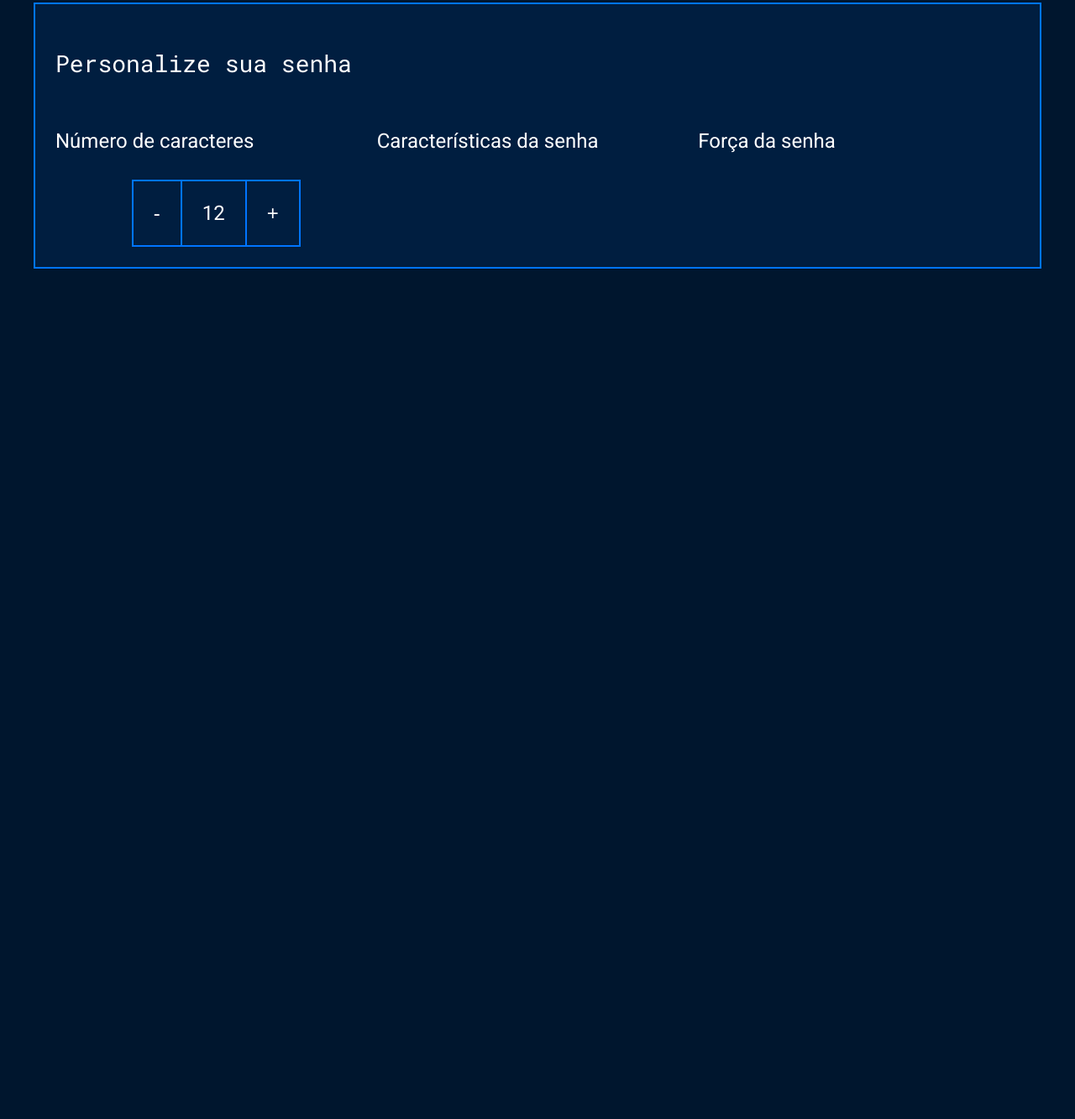
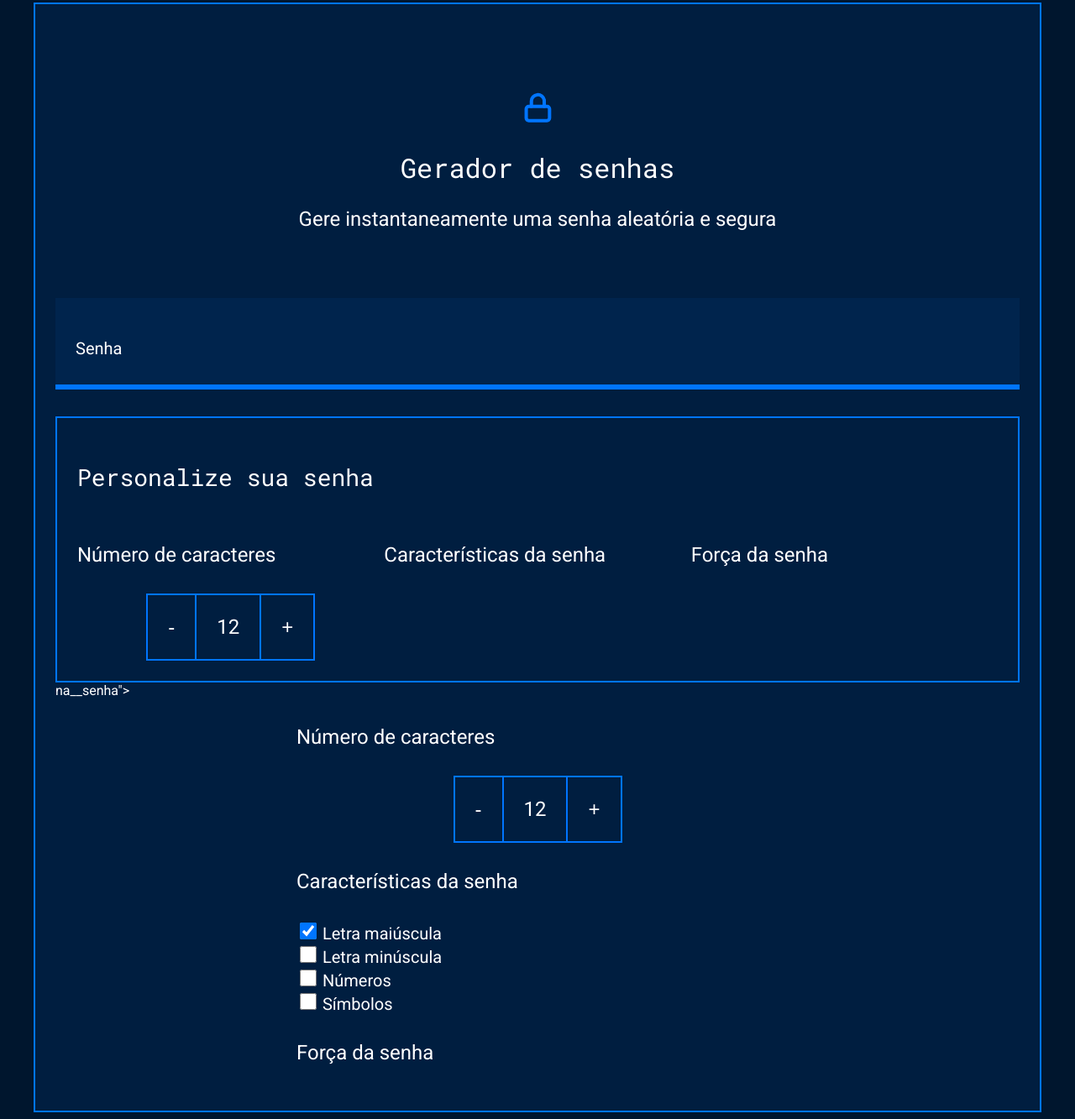
Before and after one commit to kayokals/cira-o-de-senha-3MA, a plain HTML site: page index.html in a window 1280 px wide. Shown: the part 464-1797 px from the top of the page at 84% size. Before the commit the page ends 800 px from the top, so only its background shows below. Drawn offline with Linux system fonts and the light colour scheme.

Commit message:
11 06 25

```diff
--- a/index.html
+++ b/index.html
@@ -19,9 +19,50 @@
             <label for="senha">Senha</label>
             <input name="senha" type="text" id="campo-senha">
         </div>
-        <div class="parametro">
-            <h3 class="parametro-titulo">Personalize sua senha</h3>
-            <div class="parametro-coluna__senha">
+        <div class="parametro"><!DOCTYPE html>
+            <html lang="pt-br">
+
+            <head>
+                <meta charset="UTF-8">
+                <meta name="viewport" content="width=device-width, initial-scale=1.0">
+                <title>Gerador de senha</title>
+                <link rel="stylesheet" href="style.css">
+            </head>
+
+            <body>
+                <section class="conteudo">
+                    <div class="conteudo-titulo">
+                        <img src="unlock.svg" alt="cadeado fechado">
+                        <h2 class="titulo-principal">Gerador de senhas</h2>
+                        <h3 class="titulo-secundario">Gere instantaneamente uma senha aleatória e segura</h3>
+                    </div>
+                    <div class="conteudo-senha">
+                        <label for="senha">Senha</label>
+                        <input name="senha" type="text" id="campo-senha">
+                    </div>
+                    <div class="parametro">
+                        <h3 class="parametro-titulo">Personalize sua senha</h3>
+                        <div class="parametro-coluna__senha">
+                            <div class="parametro-senha">
+                                <h4 class="parametro-senha__titulo">Número de caracteres</h4>
+                                <div class="parametro-senha-botoes">
+                                    <button class="parametro-senha__botao">-</button>
+                                    <p class="parametro-senha__texto">12</p>
+                                    <button class="parametro-senha__botao">+</button>
+                                </div>
+                            </div>
+                            <div class="parametro-senha">
+                                <h4 class="parametro-senha__titulo">Características da senha</h4>
+                            </div>
+                            <div class="parametro-senha">
+                                <h4 class="parametro-senha__titulo">Força da senha</h4>
+                            </div>
+                        </div>
+                    </div>
+                </section>
+            </body>
+
+            </html>na__senha">
                 <div class="parametro-senha">
                     <h4 class="parametro-senha__titulo">Número de caracteres</h4>
                     <div class="parametro-senha-botoes">
@@ -32,9 +73,19 @@
                 </div>
                 <div class="parametro-senha">
                     <h4 class="parametro-senha__titulo">Características da senha</h4>
+                    <div class="parametro-senha-checkbox"><input type="checkbox" name="maiuscula" class="checkbox" checked>
+                    <label for="maiuscula">Letra maiúscula</label></div>
+                    <div class="parametro-senha-checkbox"><input type="checkbox" name="minuscula" class="checkbox">
+                    <label for="maiuscula">Letra minúscula</label></div>
+                    <div class="parametro-senha-checkbox"><input type="checkbox" name="numeros" class="checkbox">
+                    <label for="maiuscula">Números</label></div>
+                    <div class="parametro-senha-checkbox"><input type="checkbox" name="simbolos" class="checkbox">
+                    <label for="maiuscula">Símbolos</label></div>
                 </div>
                 <div class="parametro-senha">
                     <h4 class="parametro-senha__titulo">Força da senha</h4>
+
+
                 </div>
             </div>
         </div>
--- a/style.css
+++ b/style.css
@@ -106,6 +106,16 @@ body{
     font-size: 24px;
 }
 
+label{
+    font-size: 20px;
+
+}
+
+.checkbox{
+    width: 20px;
+    height: 20px;
+}
+
 @media screen and (min-width: 768px) {
     .parametro-coluna__senha{
         flex-direction: row;
```
